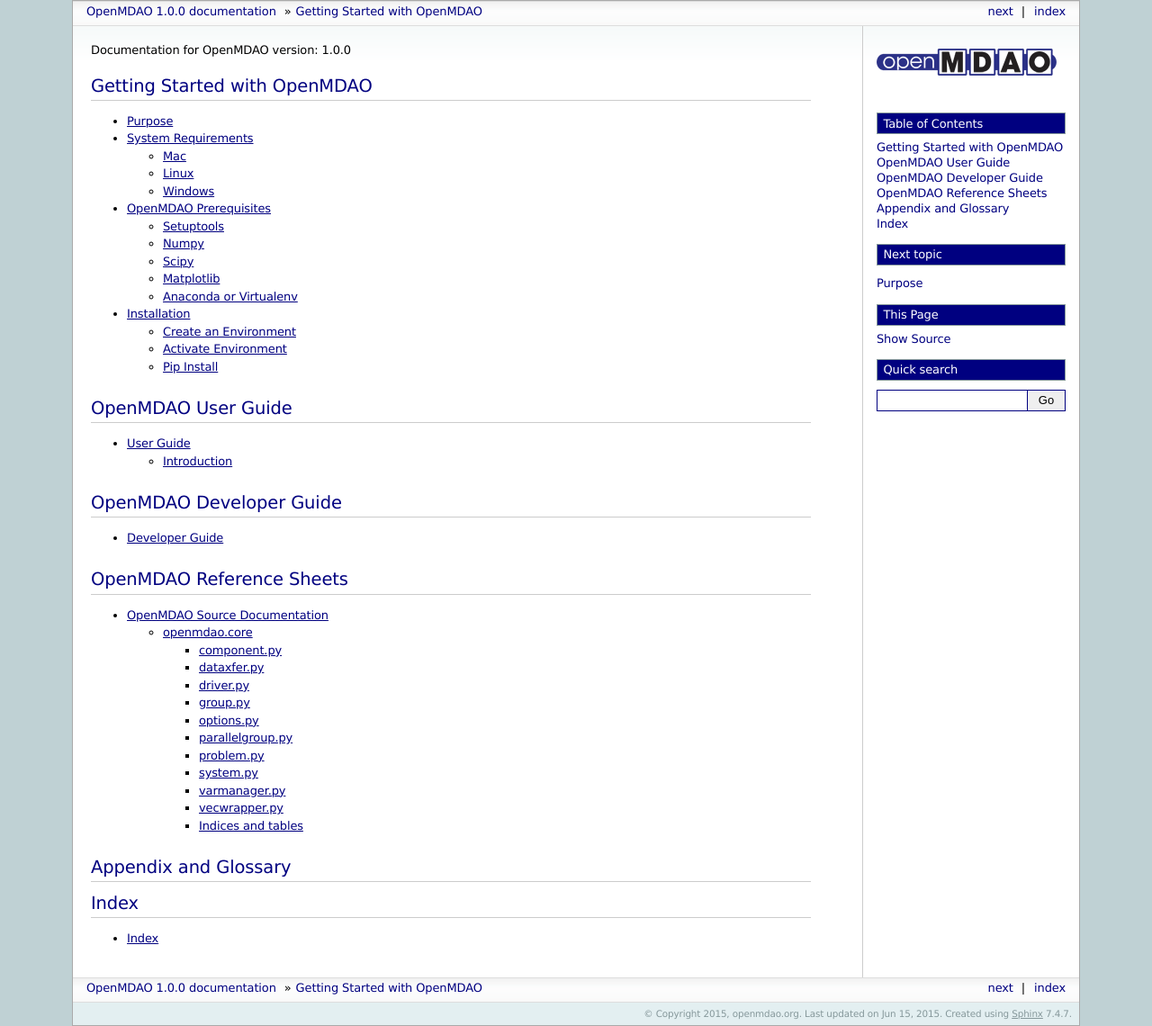
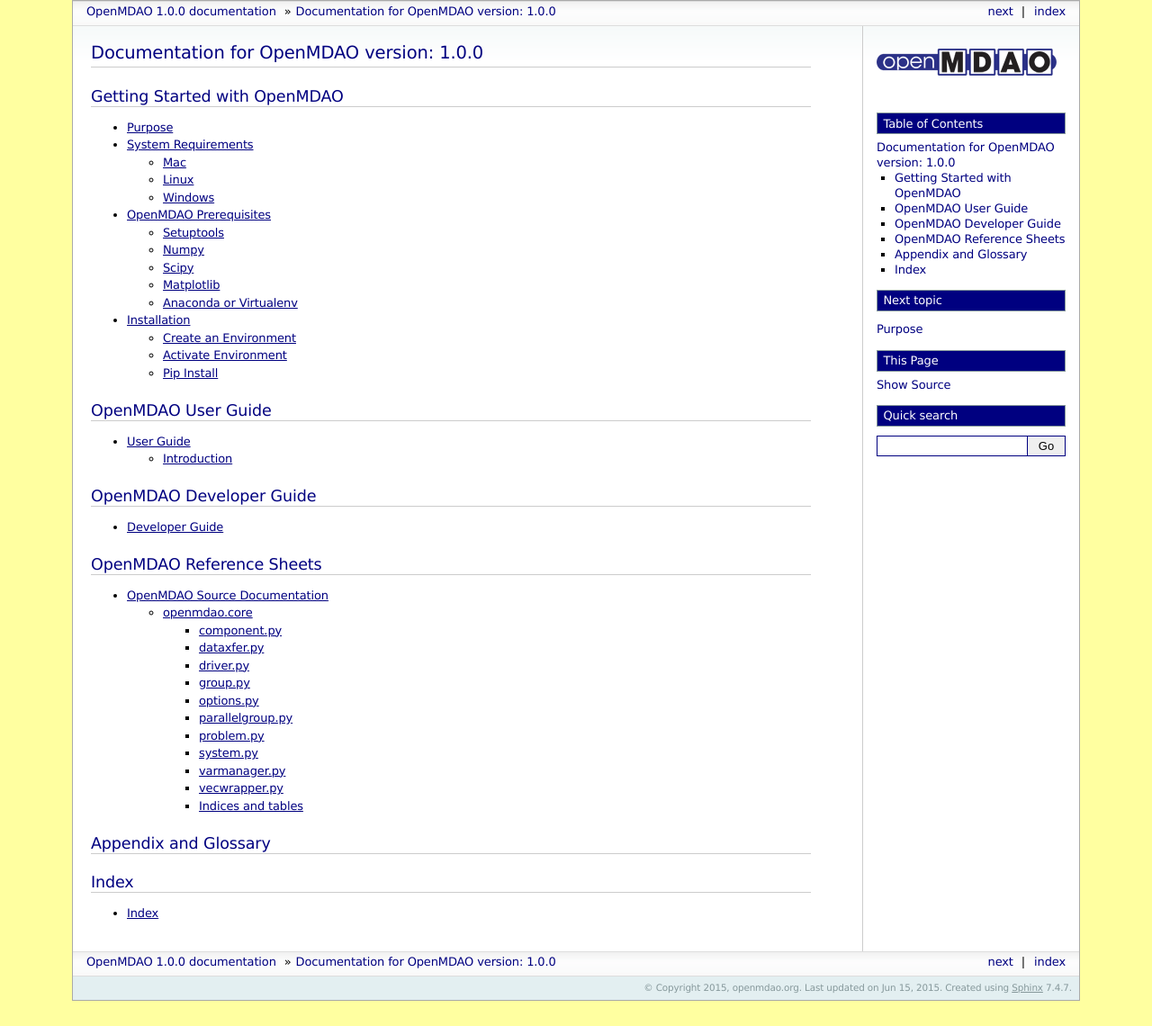
Before and after one commit to OpenMDAO/OpenMDAO1, a Sphinx documentation site: the page built from openmdao/docs/index.rst, in a window 1280 px wide. Shown: the whole page at 90% size. Built offline with Sphinx 7.4.7, drawn with Linux system fonts in a browser that asks for light colours; pages that are not in the unit, such as notebooks, are missing from menus; after the commit the page ends 1112 px from its top, so only the background shows below that.

Commit message:
color tweak with KTM

```diff
--- a/openmdao/docs/index.rst
+++ b/openmdao/docs/index.rst
@@ -1,6 +1,8 @@
 .. _OpenMDAO-Documentation:
 
+%%%%%%%%%%%%%%%%%%%%%%%%%%%%%%%%%%%%%%%%%%%%%
 Documentation for OpenMDAO version: |version|
+%%%%%%%%%%%%%%%%%%%%%%%%%%%%%%%%%%%%%%%%%%%%%
 
 
 =============================
--- a/openmdao/docs/srcdocs/packages/openmdao.core.rst
+++ b/openmdao/docs/srcdocs/packages/openmdao.core.rst
@@ -1,7 +1,7 @@
 openmdao.core
 -------------
 .. toctree::
-    :maxdepth: 2
+    :maxdepth: 3
 
     component
     dataxfer
--- a/openmdao/docs/theme/static/style.css
+++ b/openmdao/docs/theme/static/style.css
@@ -16,7 +16,8 @@ a {
 
 a:visited {
     color: navy;
-    text-decoration: none;}
+    text-decoration: none;
+}
 
 a:hover {
     text-decoration: underline;
@@ -60,11 +61,8 @@ h1, h2, h3, h4, h5, h6 {
 
 /*in the source docs, the header for "Parameters"*/
 th {
-    background-color: #BFD1D4;
-}
-/*in the main page, the color of the bars down the sides*/
-body {
-    background-color: #BFD1D4;
+    background-color: #FFFFB0;
+    /*background-color: #FFFFE0;*/
 }
 
 body {
@@ -73,7 +71,9 @@ body {
   letter-spacing: -0.01em;
   line-height: 150%;
   text-align: center;
-  background-color: #BFD1D4;
+  /*in the main page, background-color is the color of the bars down the sides*/
+  background-color: #FFFFA0;
+  /*background-color: #BFD1D4;*/
   color: black;
   padding: 0;
   border: 1px solid #aaa;
```
